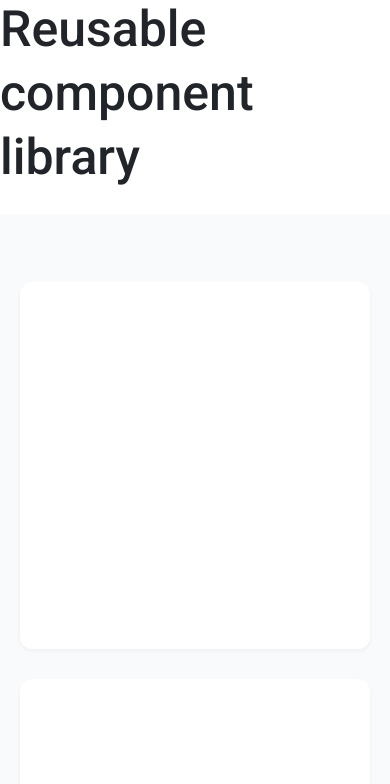
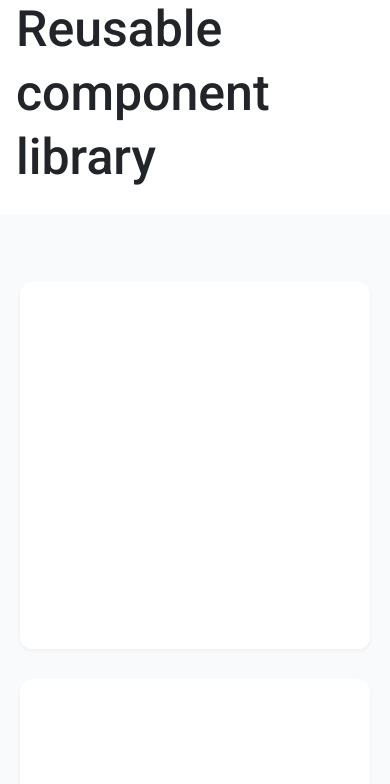
Before and after one commit to js-tasks-ru/htmlcss-20210916_xoroshilov, a website: page index.html in a window 390 px wide. Shown: the part 60-844 px from the top of the page. Drawn offline with Linux system fonts and the light colour scheme.

Commit message:
page__container mobile first adaptation

```diff
--- a/components/page/index.css
+++ b/components/page/index.css
@@ -1,6 +1,4 @@
 .page {
-    /* Without flex for now */
-    width: 100%;
     min-height: 100%;
     background-color: var(--white, #fff);
     color: var(--black, #212429);
@@ -10,5 +8,11 @@
     width: 100%;
     max-width: 1110px;
     margin: 0 auto;
-    padding: 0;
+    padding: 0 16px;
 }
+
+@media (min-width: 1110px) {
+    .page__container {
+        padding: 0;
+    }
+}
```
